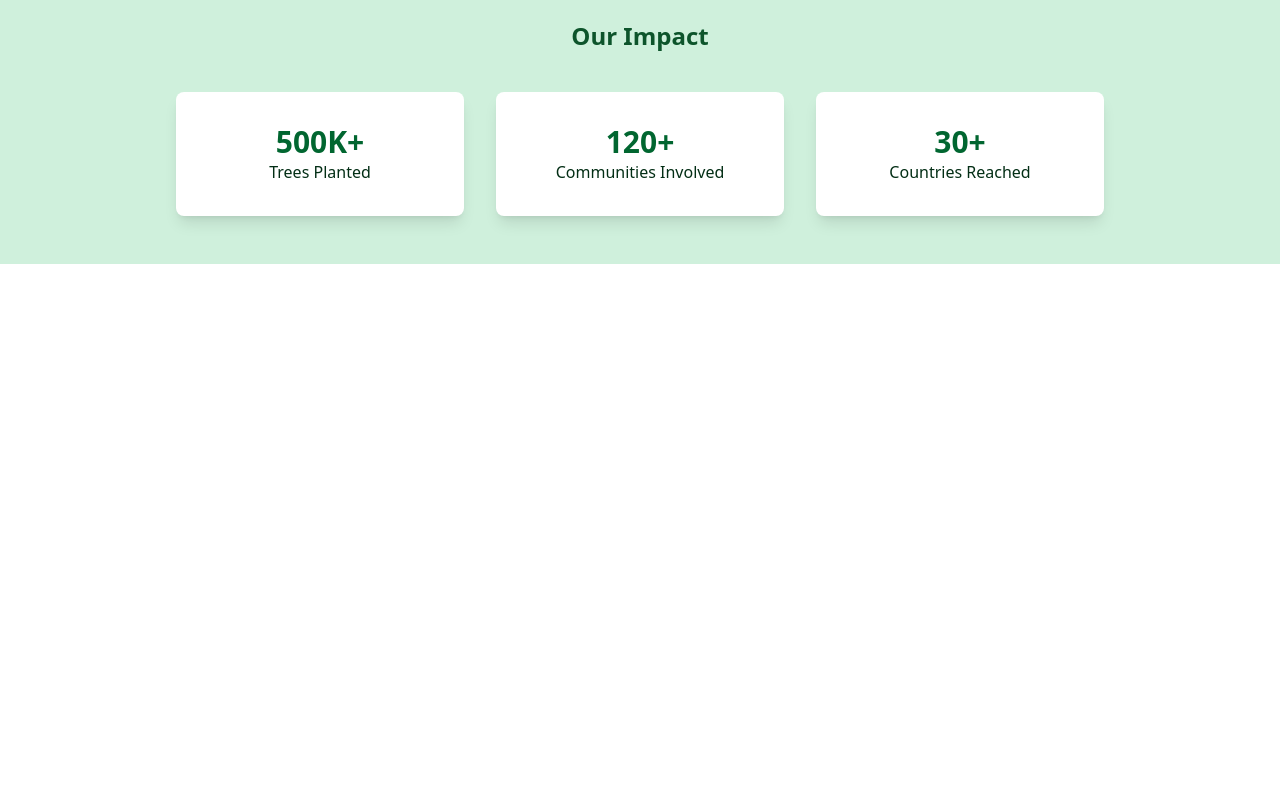
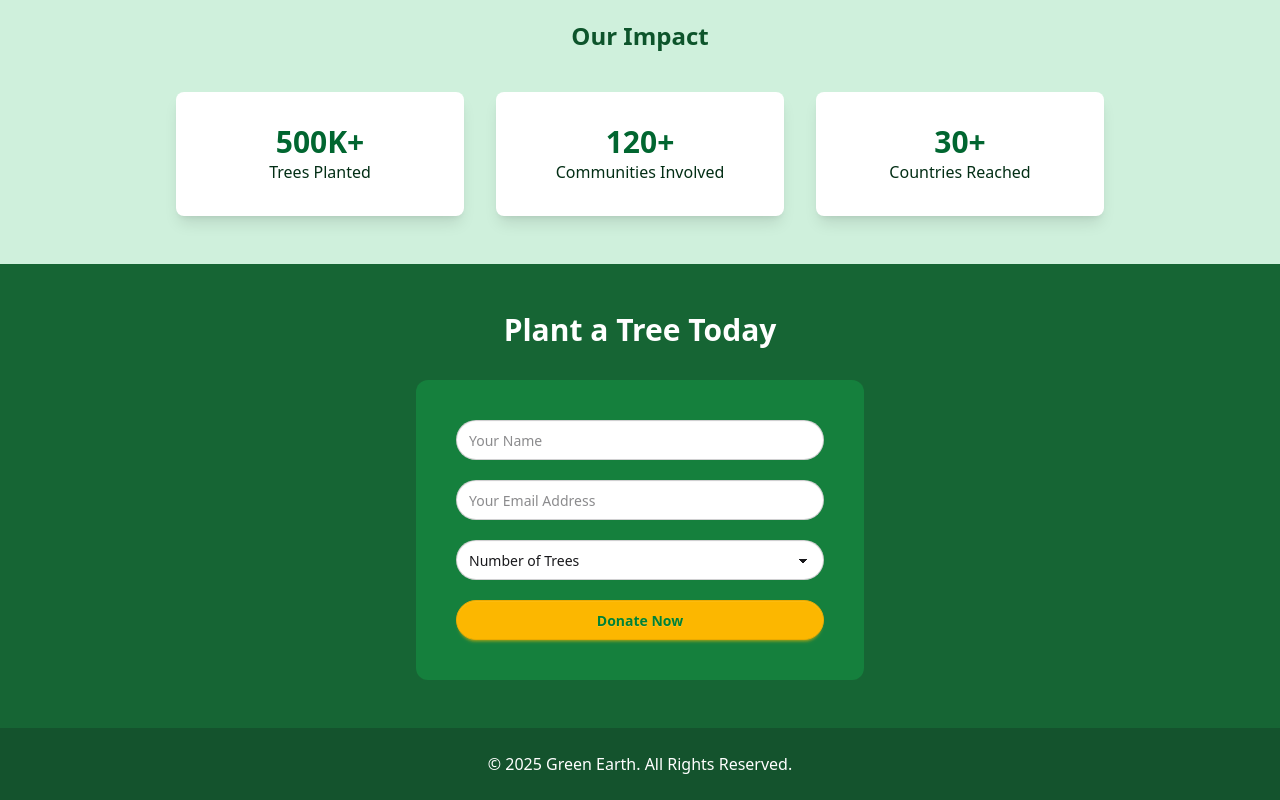
Before and after one commit to MollikaFaria06/Green-Earths, a plain HTML site: page index.html in a window 1280 px wide. Shown: the part 1200-2000 px from the top of the page. Before the commit the page ends 1464 px from the top, so only its background shows below. Drawn offline with nearby package versions, Linux system fonts and the light colour scheme.

Commit message:
added footer section

```diff
--- a/index.html
+++ b/index.html
@@ -112,7 +112,49 @@
     </div>
   </div>
 </section>
+ <!-- Plant a Tree Today Section -->
+<section class="bg-[#166534] py-12">
+  <h1 class="text-3xl font-semibold text-white text-center mb-8">
+    Plant a Tree Today
+  </h1>
+
+  <form class="flex flex-col items-center gap-5 w-full max-w-md mx-auto bg-[#15803d] p-10 rounded-xl">
+
+    <input
+      type="text"
+      placeholder="Your Name"
+      class="input input-bordered w-full rounded-full"
+    />
 
 
+    <input
+      type="email"
+      placeholder="Your Email Address"
+      class="input input-bordered w-full rounded-full"
+    />
+
+    <select class="select select-bordered w-full rounded-full">
+      <option disabled selected>Number of Trees</option>
+      <option>1</option>
+      <option>2</option>
+      <option>3</option>
+      <option>4</option>
+      <option>5</option>
+      <option>6</option>
+      <option>7</option>
+      <option>8</option>
+      <option>9</option>
+      <option>10</option>
+    </select>
+
+    <button class="btn btn-warning w-full rounded-full text-green-700 font-semibold">
+      Donate Now
+    </button>
+  </form>
+</section>
+<footer class="bg-[#14532d] h-[72px]">
+    <h1 class="text-white text-center p-6 ">© 2025 Green Earth. All Rights Reserved.</h1>
+
+</footer>
 </body>
 </html>
```
